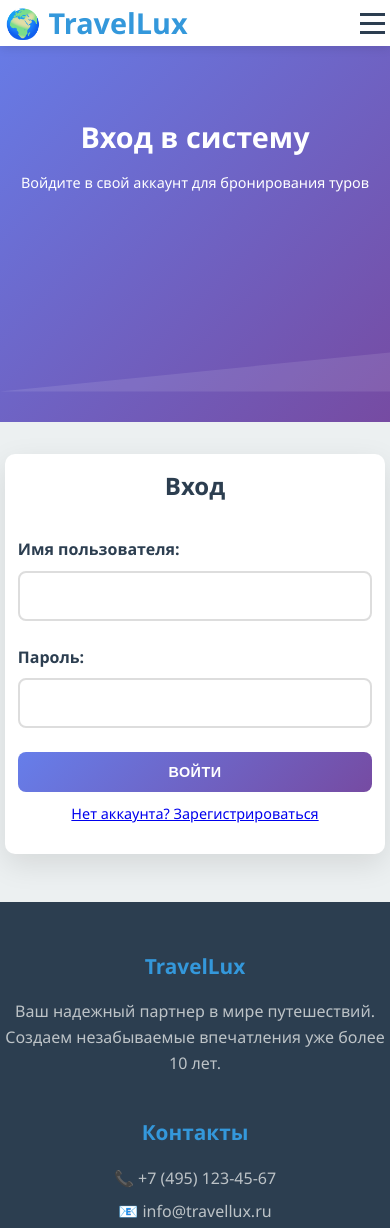
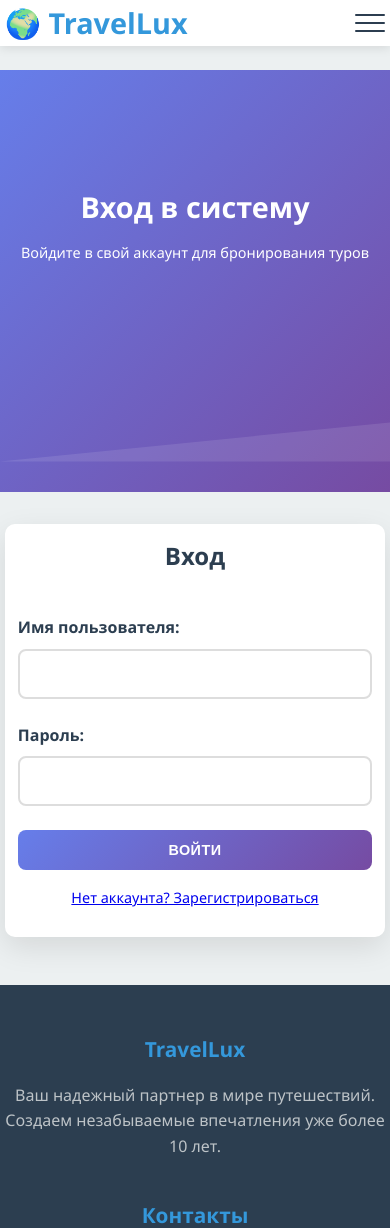
Before and after one commit to LORDx0001/travellux, a Django app: page /auth/?next=/cart/ in a window 390 px wide. Shown: the top 1228 px of the page. Run offline with Django 5.2, Linux system fonts and the light colour scheme; tables that the repository leaves empty hold one stand-in row (values such as "Sample post").

Commit message:
Исправлена мобильная навигация и кнопки
- Улучшена анимация гамбургер-меню
- Добавлена анимация превращения гамбургера в крестик
- Исправлено наложение кнопок друг на друга
- Улучшены стили карточек для мобильных
- Добавлено закрытие меню при клике вне его
- Улучшена общая структура мобильной навигации

```diff
--- a/travel/static/travel/css/style.css
+++ b/travel/static/travel/css/style.css
@@ -752,9 +752,21 @@ h3 { font-size: 2rem; }
         padding: 0 10px;
     }
 
+    /* Предотвращение наложений */
+    * {
+        box-sizing: border-box;
+    }
+
+    /* Основной контент */
+    .main {
+        margin-top: 70px; /* Компенсация фиксированного хедера */
+        overflow-x: hidden;
+    }
+
     /* Навигация */
     .nav {
         padding: 1rem 0;
+        position: relative;
     }
 
     .nav-menu {
@@ -786,14 +819,32 @@ h3 { font-size: 2rem; }
         flex-direction: column;
         cursor: pointer;
         z-index: 101;
+        width: 30px;
+        height: 24px;
+        justify-content: space-between;
+        position: relative;
     }
 
     .nav-toggle span {
-        width: 25px;
+        width: 100%;
         height: 3px;
         background: var(--text-color);
-        margin: 3px 0;
-        transition: 0.3s;
+        border-radius: 2px;
+        transition: all 0.3s ease;
+        transform-origin: center;
+    }
+
+    .nav-toggle.active span:nth-child(1) {
+        transform: rotate(45deg) translate(7px, 7px);
+    }
+
+    .nav-toggle.active span:nth-child(2) {
+        opacity: 0;
+        transform: scale(0);
+    }
+
+    .nav-toggle.active span:nth-child(3) {
+        transform: rotate(-45deg) translate(7px, -7px);
     }
 
     /* Герой секция */
@@ -822,33 +873,49 @@ h3 { font-size: 2rem; }
         gap: 1rem;
     }
 
+    /* Карточки */
     .card {
         margin-bottom: 1rem;
         border-radius: 12px;
+        position: relative;
+        z-index: 1;
     }
 
     .card-content {
         padding: 1rem;
+        display: flex;
+        flex-direction: column;
+        gap: 0.5rem;
     }
 
     .card h3 {
         font-size: 1.2rem;
         margin-bottom: 0.5rem;
+        line-height: 1.3;
     }
 
     .card p {
         font-size: 0.95rem;
         margin-bottom: 1rem;
+        line-height: 1.4;
     }
 
     .card-price {
         font-size: 1.1rem;
         margin-bottom: 1rem;
+        font-weight: bold;
+        color: var(--primary-color);
     }
 
     .card-img {
         height: 200px;
         object-fit: cover;
+        border-radius: 12px 12px 0 0;
+    }
+
+    .card .btn {
+        margin-top: auto;
+        align-self: stretch;
     }
 
     /* Кнопки */
@@ -859,11 +926,19 @@ h3 { font-size: 2rem; }
         text-align: center;
         margin-bottom: 10px;
         border-radius: 8px;
+        display: block;
+        box-sizing: border-box;
     }
 
     .btn-group {
         flex-direction: column;
         gap: 10px;
+        align-items: stretch;
+    }
+
+    .btn-group .btn {
+        width: 100%;
+        margin: 0 0 10px 0;
     }
 
     /* Формы */
--- a/travel/templates/travel/base.html
+++ b/travel/templates/travel/base.html
@@ -111,9 +111,34 @@
     </footer>
 
     <script>
-        // Мобильное меню
-        document.querySelector('.nav-toggle').addEventListener('click', function() {
-            document.querySelector('.nav-menu').classList.toggle('active');
+        // Мобильное меню с улучшенной анимацией
+        document.addEventListener('DOMContentLoaded', function() {
+            const navToggle = document.querySelector('.nav-toggle');
+            const navMenu = document.querySelector('.nav-menu');
+
+            if (navToggle && navMenu) {
+                navToggle.addEventListener('click', function() {
+                    navMenu.classList.toggle('active');
+                    navToggle.classList.toggle('active');
+                });
+
+                // Закрытие меню при клике на ссылку
+                const navLinks = document.querySelectorAll('.nav-link');
+                navLinks.forEach(link => {
+                    link.addEventListener('click', function() {
+                        navMenu.classList.remove('active');
+                        navToggle.classList.remove('active');
+                    });
+                });
+
+                // Закрытие меню при клике вне его
+                document.addEventListener('click', function(e) {
+                    if (!navToggle.contains(e.target) && !navMenu.contains(e.target)) {
+                        navMenu.classList.remove('active');
+                        navToggle.classList.remove('active');
+                    }
+                });
+            }
         });
 
         // Плавный скролл для ссылок
```
Also changed, not shown: other parts of travel/static/travel/css/style.css (+25 -4 lines).
